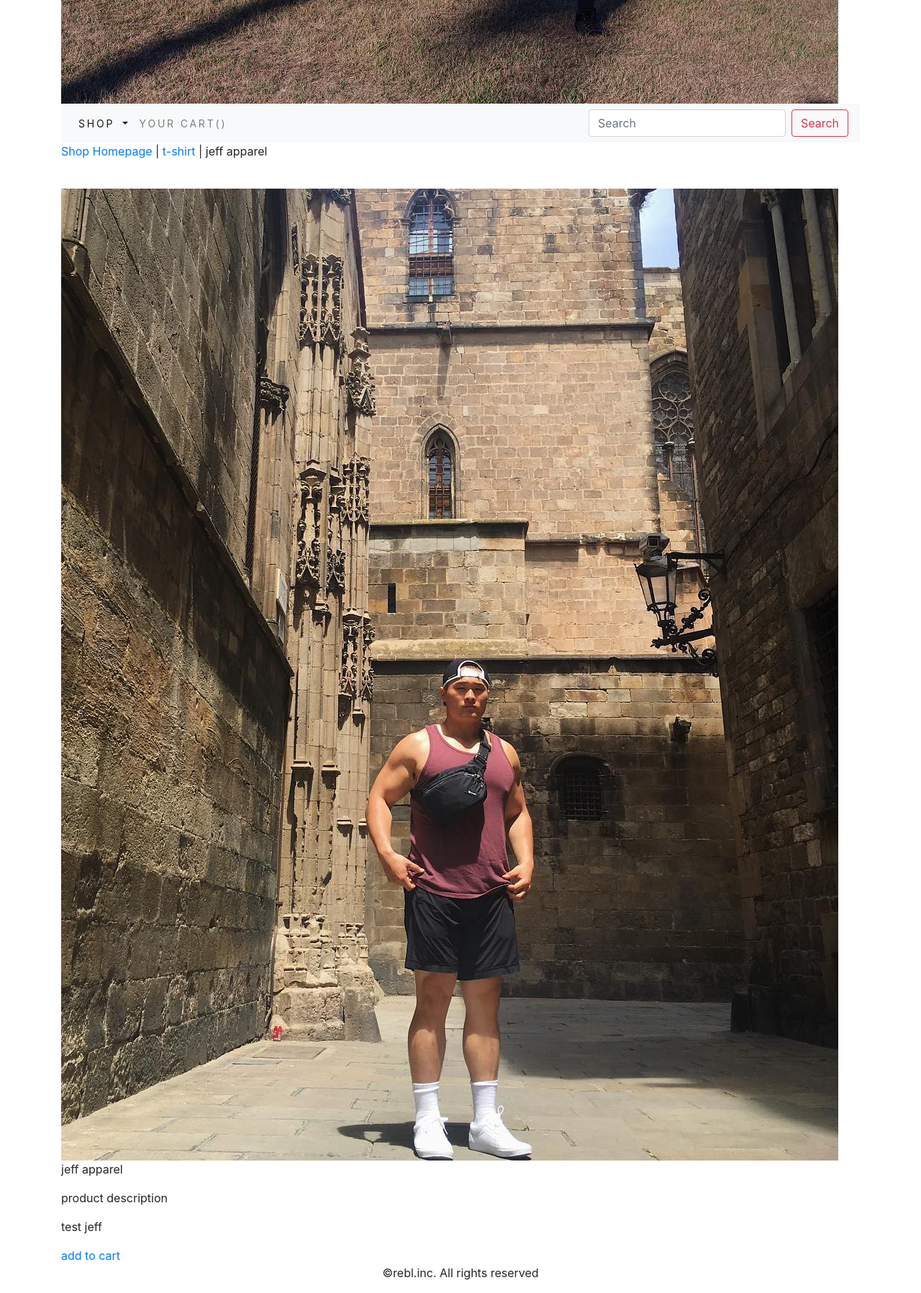
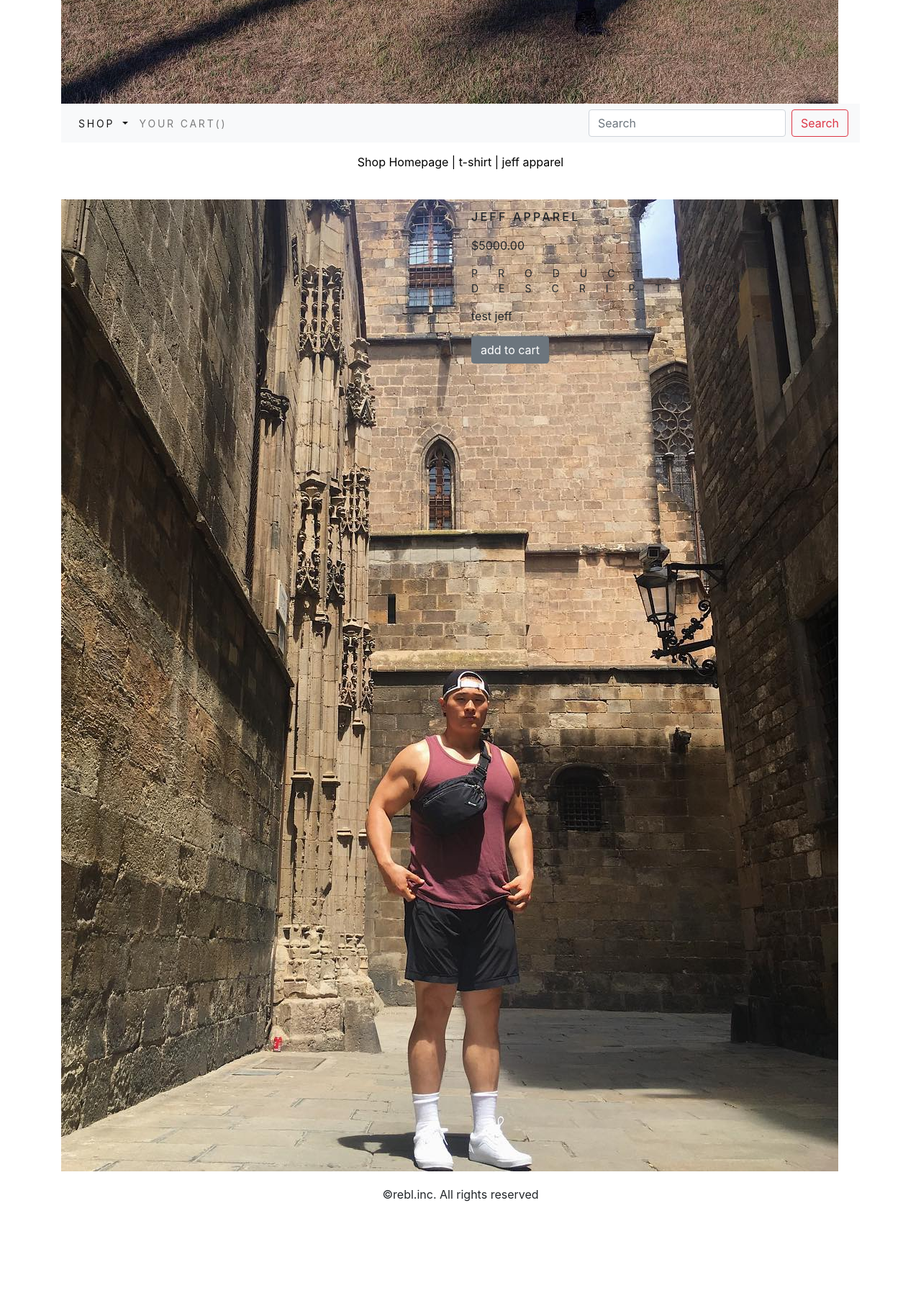
Before and after one commit to Cyberbullier/REBL, a Django app: a page that uses shop/templates/shop/product.html in a window 1280 px wide. Shown: the part 574-2370 px from the top of the page at 72% size. After the commit the page ends 2243 px from the top, so only its background shows below. Run offline with Django 3.2, Linux system fonts and the light colour scheme; data comes from the database, SQL or seed files in the repository; some libraries are stand-ins or nearby versions.

Commit message:
created new virtual environment

```diff
--- a/shop/templates/shop/product.html
+++ b/shop/templates/shop/product.html
@@ -7,30 +7,34 @@
     {{ product.name}} - REBL
 {% endblock %}
 {% block content %}
-<div>
-    <div>
+<div class="my_prod_row_class row">
+    <div class="mx-auto">
         <p><a href="{% url 'shop:index' %}">Shop Homepage</a>
         |<a href="{{product.category.get_url}}"> {{ product.category }}</a>
         | {{ product.name }}
         </p>
     </div>
-        <div>
+        <div class="container">
             <br>
-            <div>
-                <div>
-                    <div>
+            <div class="row">
+            <!-- configure this div depending on photo dimensions/how many photos you want per row for mobile responsiveness -->
+                <div class="col-12 col-sm-12 col-md-12 col-lg-6 text-center">
+                    <!-- min width given for div that has project image -->
+                    <div style="min-width: 18rem">
                         <img src="{{ product.image.url }}" alt="{{ product.name }}">
                     </div>
                 </div>
-                <div>
+<!-- configure this div depending on how many photos per row + text associated with image for mobile responsiveness -->
+                <div class="col-12 col-sm-12 col-md-12 col-lg-6">
                     <div>
-                        <p>{{ product.name }}</p>
-                        <p>product description</p>
-                        <p>{{ product.description }}</p>
+                        <h1 class="my_prod_title">{{ product.name }}</h1>
+                        <p>${{ product.price }}</p>
+                        <p class="my_title">product description</p>
+                        <p class="text-justify">{{ product.description }}</p>
                         {% if product.stock <= 0 %}
-                            <p><b>Out of Stock</b></p>
+                            <p class="my_prod_text text-justifytouch"><b>Out of Stock</b></p>
                         {% else %}
-                            <a href="">add to cart</a>
+                            <a class="btn-secondary btn" href="">add to cart</a>
                         {% endif %}
                     </div>
                 </div>
--- a/static/css/custom.css
+++ b/static/css/custom.css
@@ -43,7 +43,7 @@
 
 }
 .my_title{
-    font-size: 16px;
+    font-size: 14px;
     text-transform: uppercase;
     letter-spacing: 2em;
 }
@@ -58,3 +58,27 @@
     text-transform: uppercase;
     letter-spacing: .2em;
 }
+/**********product page*************/
+.my_prod_row_class {
+    padding-top: 15px;
+    padding-bottom: 20px;
+}
+.my_prod_row_class .mx-auto p{
+    color: #000000;
+    font-size: 16px;
+}
+.my_prod_row_class .mx-auto p a{
+    color: #000000;
+    font-size: 16px;
+    text-decoration: none;
+}
+.my_prod_title{
+    font-size: 16px;
+    text-transform: uppercase;
+    letter-spacing:.2em;
+    padding-top: 15px;
+    padding-bottom: 10px;
+}
+.my_prod_text{
+    padding-right: 20px;
+}
```
